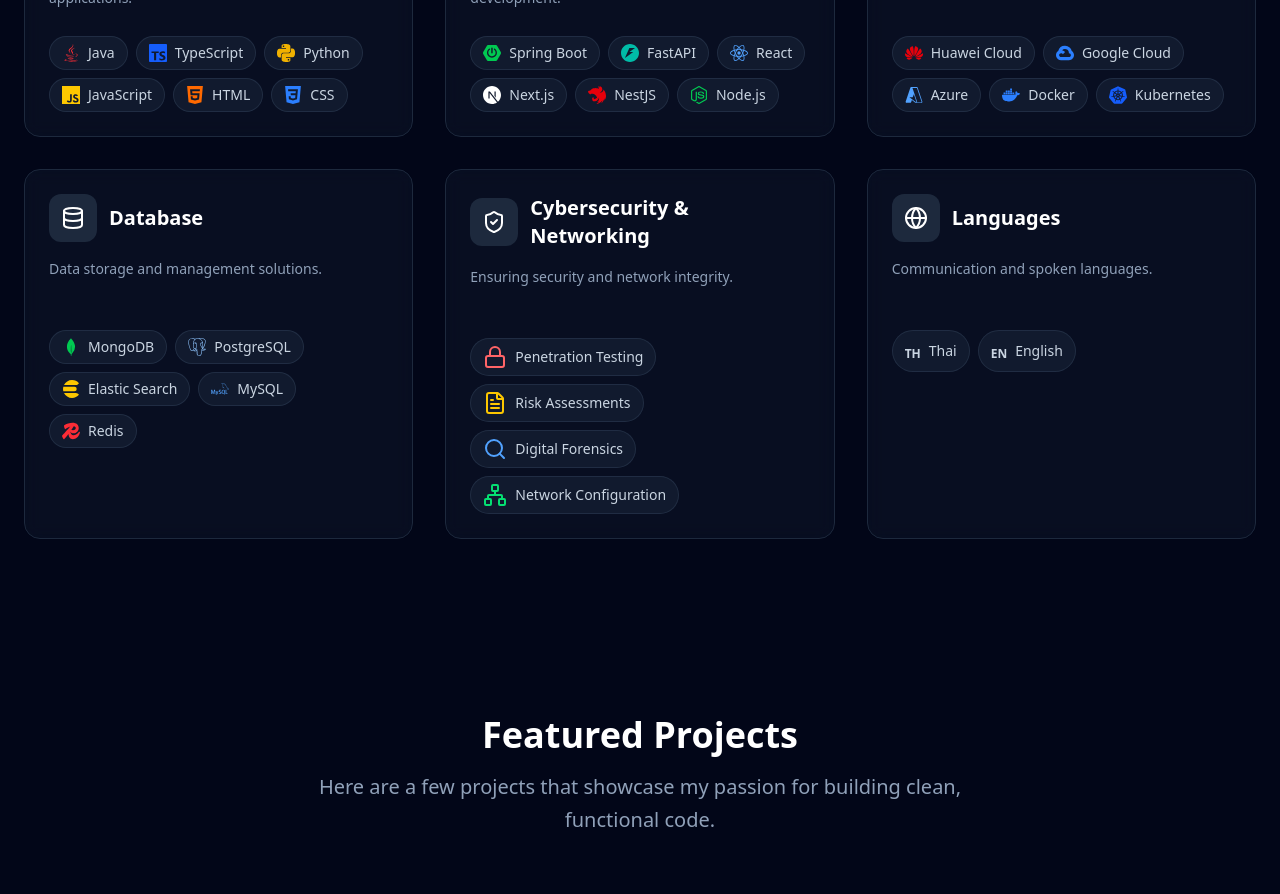
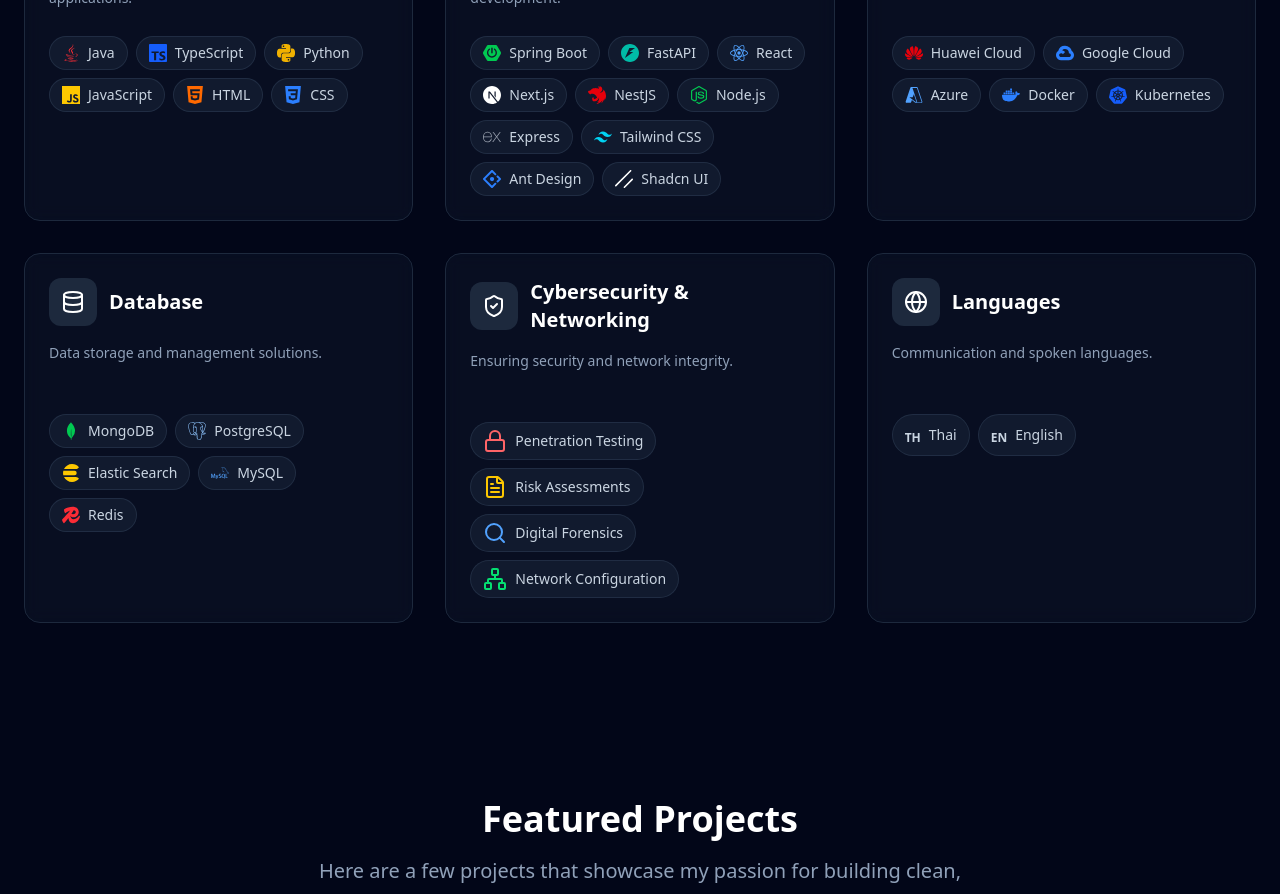
Before and after one commit to nathapatt/nathapat, a React (Vite) app: page / in a window 1280 px wide. Shown: the part 2440-3334 px from the top of the page. Built offline with nearby package versions, Linux system fonts and the light colour scheme.

Commit message:
add more icon

```diff
--- a/src/components/Skills.tsx
+++ b/src/components/Skills.tsx
@@ -11,7 +11,10 @@
     FileText
 } from "lucide-react"
 import {
-
+    SiExpress,
+    SiTailwindcss,
+    SiAntdesign,
+    SiShadcnui,
     SiTypescript,
     SiPython,
     SiJavascript,
@@ -63,6 +66,10 @@
             { name: "Next.js", icon: <SiNextdotjs className="text-white" /> },
             { name: "NestJS", icon: <SiNestjs className="text-red-600" /> },
             { name: "Node.js", icon: <SiNodedotjs className="text-green-500" /> },
+            { name: "Express", icon: <SiExpress className="text-gray-400" /> },
+            { name: "Tailwind CSS", icon: <SiTailwindcss className="text-cyan-400" /> },
+            { name: "Ant Design", icon: <SiAntdesign className="text-blue-500" /> },
+            { name: "Shadcn UI", icon: <SiShadcnui className="text-white" /> }
         ]
     },
     {
```
